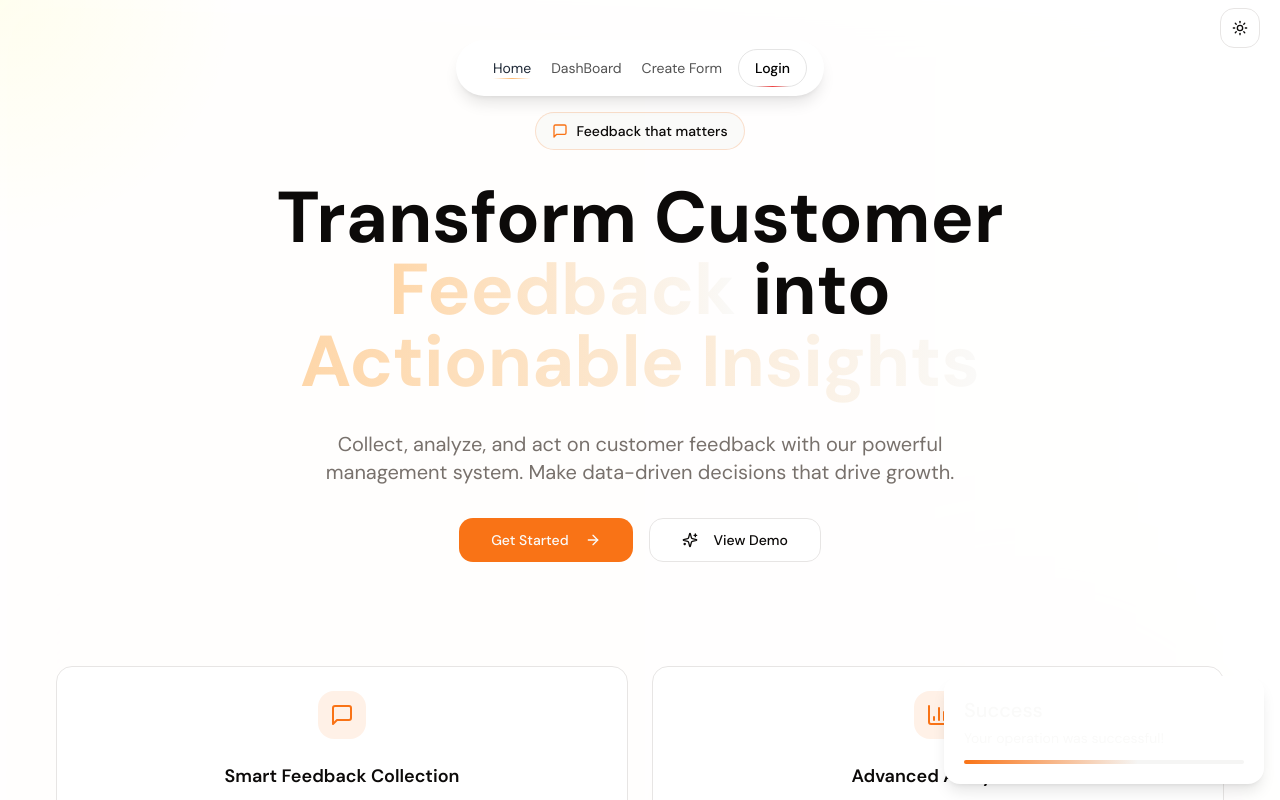
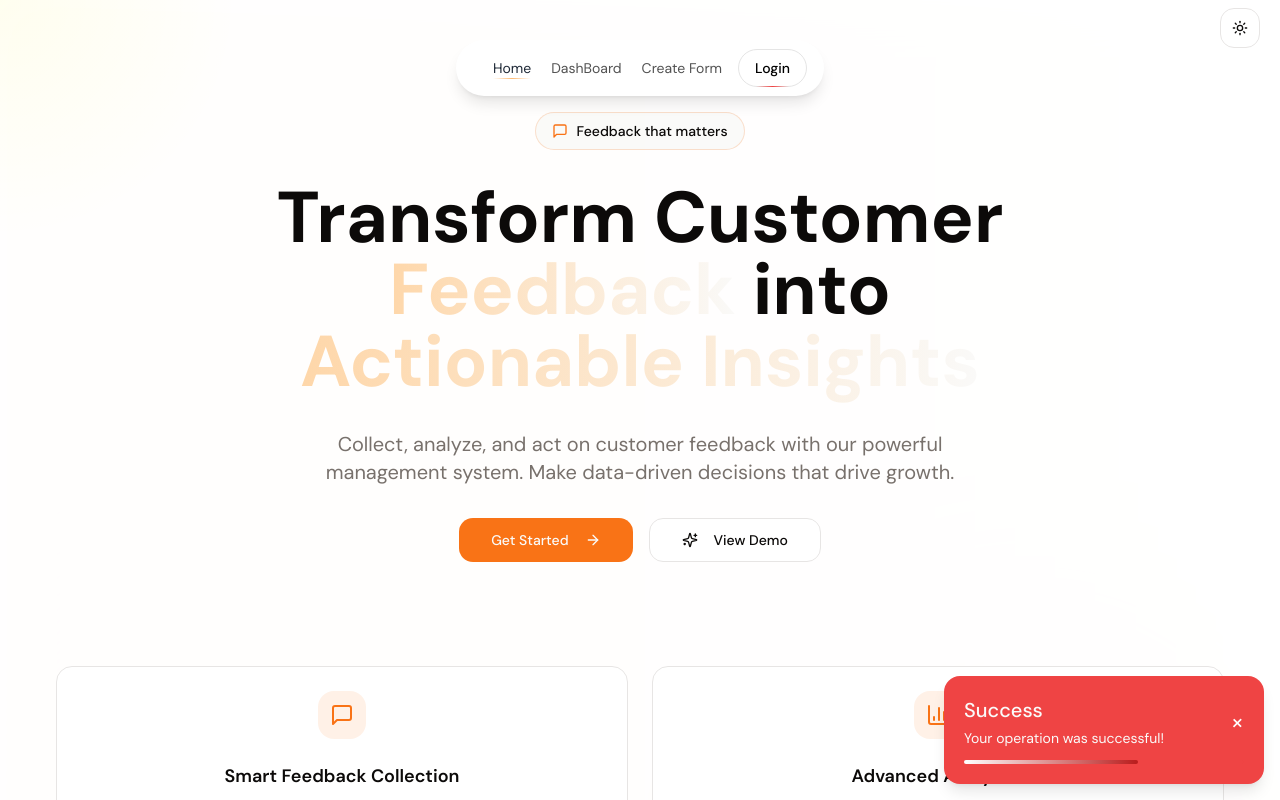
Before and after one commit to Adityaadpandey/Feedback-Management-Sys, a Next.js app in the folder frontend/: page / in a window 1280 px wide. Both pictures are taken after a click on the button "View Demo". Shown: the top 800 px of the page. Built offline with nearby package versions, Linux system fonts and the light colour scheme; no server answers.

Commit message:
alert box made

```diff
--- a/frontend/src/components/home/hero-section.tsx
+++ b/frontend/src/components/home/hero-section.tsx
@@ -20,7 +20,7 @@ export function HeroSection() {
         showAlert(
             "Success",
             "Your operation was successful!",
-            "success",
+            "error",
         )
     };
 
--- a/frontend/src/components/ui/custom-alert.tsx
+++ b/frontend/src/components/ui/custom-alert.tsx
@@ -73,9 +73,25 @@ const CustomAlert = ({ title, message, type, onClose }: CustomAlertProps) => {
             </div>
 
             {/* Countdown Progress Bar with Gradient */}
-            <div className="mt-3 h-1 bg-muted bg-opacity-20 rounded-full">
+            <div
+                className={clsx(
+                    "mt-3 h-1 bg-opacity-20 rounded-full",
+                    {
+                        "bg-muted": type !== "error", // Default muted background for non-error types
+                        "bg-destructive": type === "error", // Destructive background for error
+                    }
+                )}
+            >
                 <div
-                    className="h-full bg-gradient-to-r from-primary to-accent rounded-full"
+                    className={clsx(
+                        "h-full rounded-full",
+                        {
+                            "bg-gradient-to-r from-primary to-accent": type === "success", // Success gradient
+                            "bg-gradient-to-r from-blue-500 to-primary": type === "info", // Info gradient
+                            "bg-gradient-to-r from-yellow-400 to-accent": type === "warning", // Warning gradient
+                            "bg-gradient-to-r from-white to-red-700": type === "error", // Error gradient
+                        }
+                    )}
                     style={{
                         width: `${progress}%`, // Update width based on progress
                         transition: "width 1s linear", // Smooth transition
@@ -83,6 +99,7 @@ const CustomAlert = ({ title, message, type, onClose }: CustomAlertProps) => {
                 />
             </div>
 
+
         </div>
     );
 };
```
